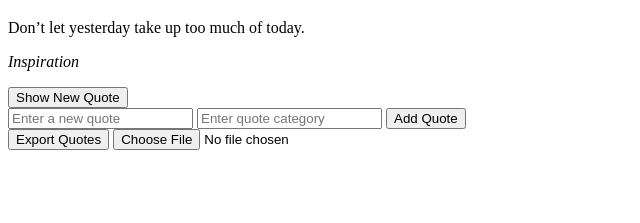
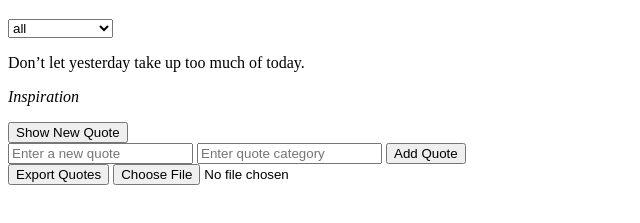
Before and after one commit to Ali-Abdalgalil/alx_fe_javascript, a plain HTML site: page dom-manipulation/index.html in a window 1280 px wide. Shown: the part 61-284 px from the top of the page, without its empty margins (0-640 px from the left). Drawn offline with Linux system fonts and the light colour scheme.

Commit message:
Add dynamic category filtering system

```diff
--- a/dom-manipulation/index.html
+++ b/dom-manipulation/index.html
@@ -9,6 +9,11 @@
 
 <body>
     <h1>Dynamic Quote Generator</h1>
+
+    <!-- ✅ القائمة المنسدلة لاختيار الكاتيجوري -->
+    <select id="categoryFilter" onchange="filterQuotes()">
+        <option value="all">All Categories</option>
+    </select>
 
     <!-- مكان عرض الكوت -->
     <div id="quoteDisplay"></div>
@@ -23,10 +28,8 @@
         <button onclick="addQuote()">Add Quote</button>
     </div>
 
-    <!-- ✅ زر لتصدير الكوتس -->
+    <!-- أزرار التصدير والاستيراد -->
     <button id="exportQuotesButton" onclick="exportToJsonFile()">Export Quotes</button>
-
-    <!-- ✅ إدخال ملف لاستيراد الكوتس -->
     <input type="file" id="importFile" accept=".json" onchange="importFromJsonFile(event)" />
 
     <script src="script.js"></script>
--- a/dom-manipulation/script.js
+++ b/dom-manipulation/script.js
@@ -1,28 +1,38 @@
-// ✅ تحميل الكوتس من localStorage أو إنشاء مصفوفة جديدة
+// ✅ تحميل الكوتس من localStorage أو مصفوفة افتراضية
 let quotes = JSON.parse(localStorage.getItem("quotes")) || [
     { text: "The best way to get started is to quit talking and begin doing.", category: "Motivation" },
     { text: "Don’t let yesterday take up too much of today.", category: "Inspiration" },
     { text: "It’s not whether you get knocked down, it’s whether you get up.", category: "Perseverance" }
 ];
 
-// ✅ حفظ الكوتس في localStorage
+// ✅ حفظ الكوتس
 function saveQuotes() {
     localStorage.setItem("quotes", JSON.stringify(quotes));
 }
 
 // ✅ عرض كوت عشوائية
 function showRandomQuote() {
-    const randomIndex = Math.floor(Math.random() * quotes.length);
-    const randomQuote = quotes[randomIndex];
+    const category = localStorage.getItem("selectedCategory") || "all";
+    const filteredQuotes = category === "all"
+        ? quotes
+        : quotes.filter(q => q.category === category);
+
+    if (filteredQuotes.length === 0) {
+        document.getElementById("quoteDisplay").innerHTML = "<p>No quotes in this category yet.</p>";
+        return;
+    }
+
+    const randomIndex = Math.floor(Math.random() * filteredQuotes.length);
+    const randomQuote = filteredQuotes[randomIndex];
     document.getElementById("quoteDisplay").innerHTML = `
     <p>${randomQuote.text}</p>
     <p><em>${randomQuote.category}</em></p>
   `;
-    // مثال على استخدام sessionStorage
+
     sessionStorage.setItem("lastViewedQuote", JSON.stringify(randomQuote));
 }
 
-// ✅ إنشاء نموذج إضافة كوت جديدة (الـ checker بيدور على اسم createAddQuoteForm)
+// ✅ إنشاء نموذج إضافة كوت جديدة (مطلوب من التاسك السابق)
 function createAddQuoteForm() {
     const formContainer = document.getElementById("formContainer");
     formContainer.innerHTML = `
@@ -32,7 +42,7 @@ function createAddQuoteForm() {
   `;
 }
 
-// ✅ دالة لإضافة كوت جديدة
+// ✅ إضافة كوت جديدة
 function addQuote() {
     const text = document.getElementById("newQuoteText").value;
     const category = document.getElementById("newQuoteCategory").value;
@@ -40,6 +50,7 @@ function addQuote() {
     if (text && category) {
         quotes.push({ text, category });
         saveQuotes();
+        populateCategories(); // ✅ تحديث الفلتر بالكوت الجديدة
         document.getElementById("newQuoteText").value = "";
         document.getElementById("newQuoteCategory").value = "";
         showRandomQuote();
@@ -67,16 +78,38 @@ function importFromJsonFile(event) {
         const importedQuotes = JSON.parse(event.target.result);
         quotes.push(...importedQuotes);
         saveQuotes();
+        populateCategories();
         alert("Quotes imported successfully!");
     };
     fileReader.readAsText(event.target.files[0]);
 }
 
-// ✅ حدث للزرار "Show New Quote"
+// ✅ دالة لتعبئة قائمة الكاتيجوريات
+function populateCategories() {
+    const categoryFilter = document.getElementById("categoryFilter");
+    const uniqueCategories = ["all", ...new Set(quotes.map(q => q.category))];
+
+    categoryFilter.innerHTML = uniqueCategories
+        .map(cat => `<option value="${cat}">${cat}</option>`)
+        .join("");
+
+    const savedCategory = localStorage.getItem("selectedCategory") || "all";
+    categoryFilter.value = savedCategory;
+}
+
+// ✅ دالة لتصفية الكوتس حسب الكاتيجوري المختار
+function filterQuotes() {
+    const selectedCategory = document.getElementById("categoryFilter").value;
+    localStorage.setItem("selectedCategory", selectedCategory);
+    showRandomQuote();
+}
+
+// ✅ زر عرض كوت جديدة
 document.getElementById("newQuote").addEventListener("click", showRandomQuote);
 
-// ✅ تحميل آخر كوت كانت معروضة في sessionStorage (اختياري)
+// ✅ تحميل البيانات عند فتح الصفحة
 window.onload = function () {
+    populateCategories();
     const lastViewed = sessionStorage.getItem("lastViewedQuote");
     if (lastViewed) {
         const quote = JSON.parse(lastViewed);
```
